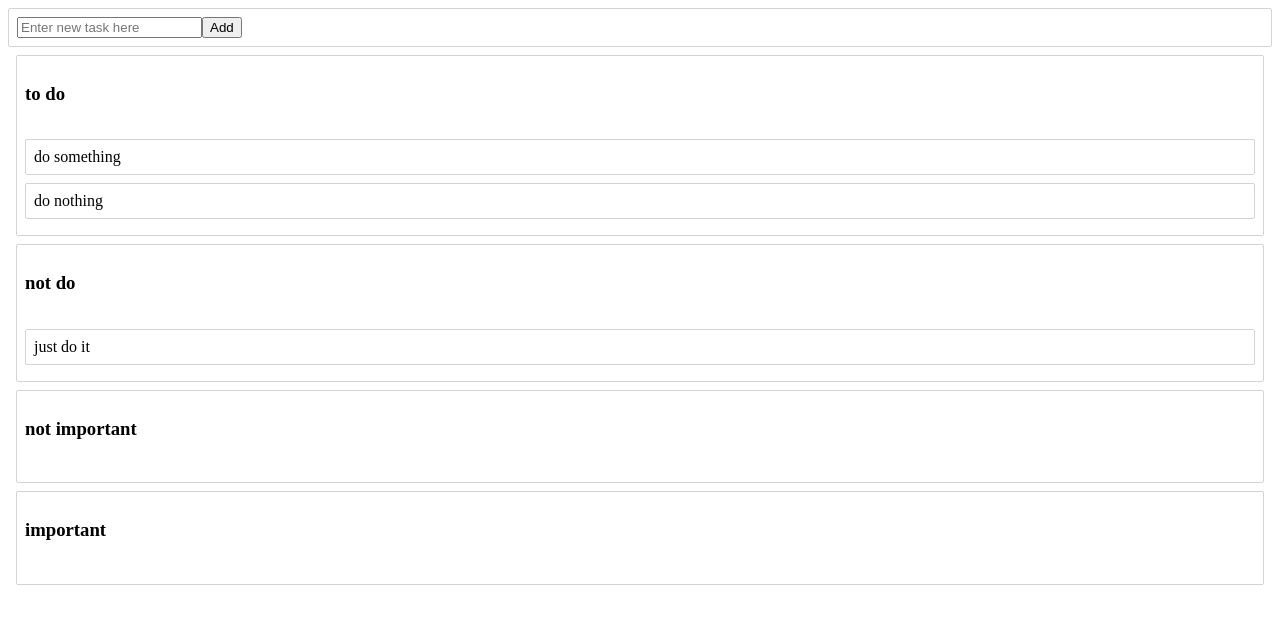
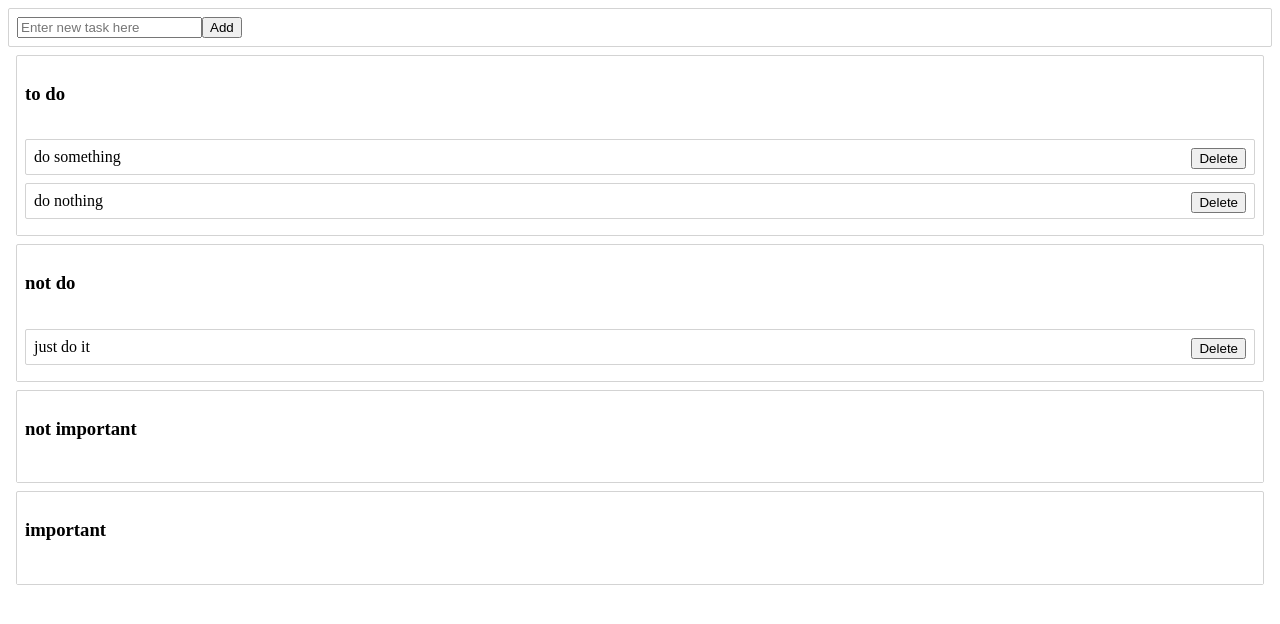
Before and after one commit to xlrn/tasks-sorter, a React (Create React App) app: page / in a window 1280 px wide. Shown: the top 624 px of the page. Built offline with nearby package versions, Linux system fonts and the light colour scheme.

Commit message:
added delete button with no functionality

```diff
--- a/src/task.js
+++ b/src/task.js
@@ -8,6 +8,10 @@ const Container = styled.div`
     padding: 8px;
     margin-bottom: 8px;
     background-color: ${props => (props.isDragging ? 'lightgrey' : 'white')};
+`;
+
+const Button = styled.button`
+    float: right;
 `;
 
 export default class Task extends React.Component {
@@ -22,7 +26,7 @@ export default class Task extends React.Component {
                         isDragging={snapshot.isDragging}
                     >
                         {this.props.task.content}
-
+                    <Button>Delete</Button>
                     </Container>
                     )}
             </Draggable>
```
